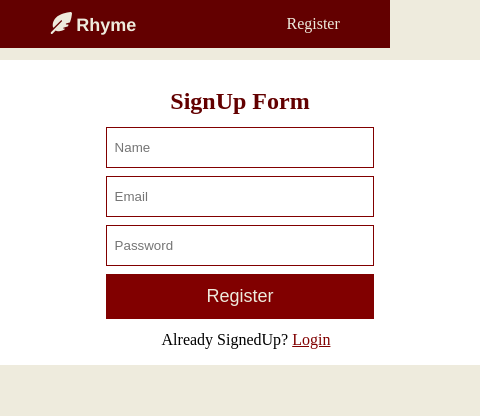
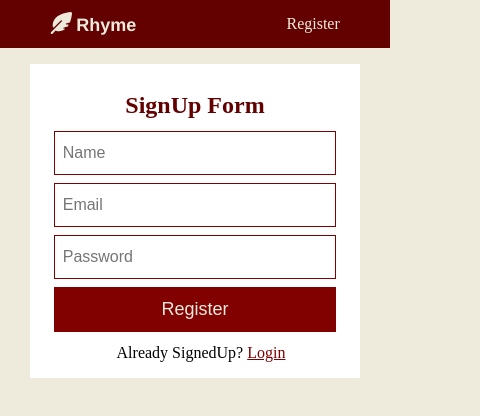
Before and after one commit to ajay020/rhyme-nextjs-app, a Next.js app: page /register in a window 390 px wide. Shown: the top 416 px of the page, 480 px wide, since content can reach past the window. Built offline with nearby package versions, Linux system fonts and the light colour scheme.

Commit message:
login and register form width overflow fixed

```diff
--- a/src/styles/Register.module.css
+++ b/src/styles/Register.module.css
@@ -1,6 +1,6 @@
 .register {
   background-color: white;
-  width: 480px;
+  width: 330px;
   margin: 12px auto;
   padding: 1rem;
   box-sizing: border-box;
@@ -15,13 +15,14 @@
 .form_group {
   box-sizing: border-box;
   margin: 8px auto;
-  width: 60%;
+  width: 90%;
 }
 
 .form_group input {
   padding: 12px 8px;
   outline: none;
   width: 100%;
+  font-size: medium;
   box-sizing: border-box;
   border: 1px solid gray;
   border-color: var(--color_maroon_light);
@@ -48,3 +49,47 @@
 .already_section a {
   color: var(--color_maroon_light);
 }
+
+@media screen and (min-width: 1200px) {
+  .register {
+    width: 580px;
+    margin: 12px auto;
+  }
+}
+
+@media only screen and (max-width: 1200px) {
+  /*Tablets [601px -> 1200px]*/
+  .register {
+    width: 520px;
+    margin: 12px auto;
+  }
+
+  .form_group {
+    margin: 10px auto;
+    width: 80%;
+  }
+}
+@media only screen and (max-width: 600px) {
+  /*Big smartphones [426px -> 600px]*/
+  .register {
+    width: 440px;
+    margin: 18px auto;
+  }
+
+  .form_group {
+    margin: 8px auto;
+    width: 90%;
+  }
+}
+@media only screen and (max-width: 425px) {
+  /*Small smartphones [325px -> 425px]*/
+  .register {
+    width: 330px;
+    margin: 16px auto;
+    padding: 1rem 8px;
+  }
+  .form_group {
+    margin: 8px auto;
+    width: 90%;
+  }
+}
```
